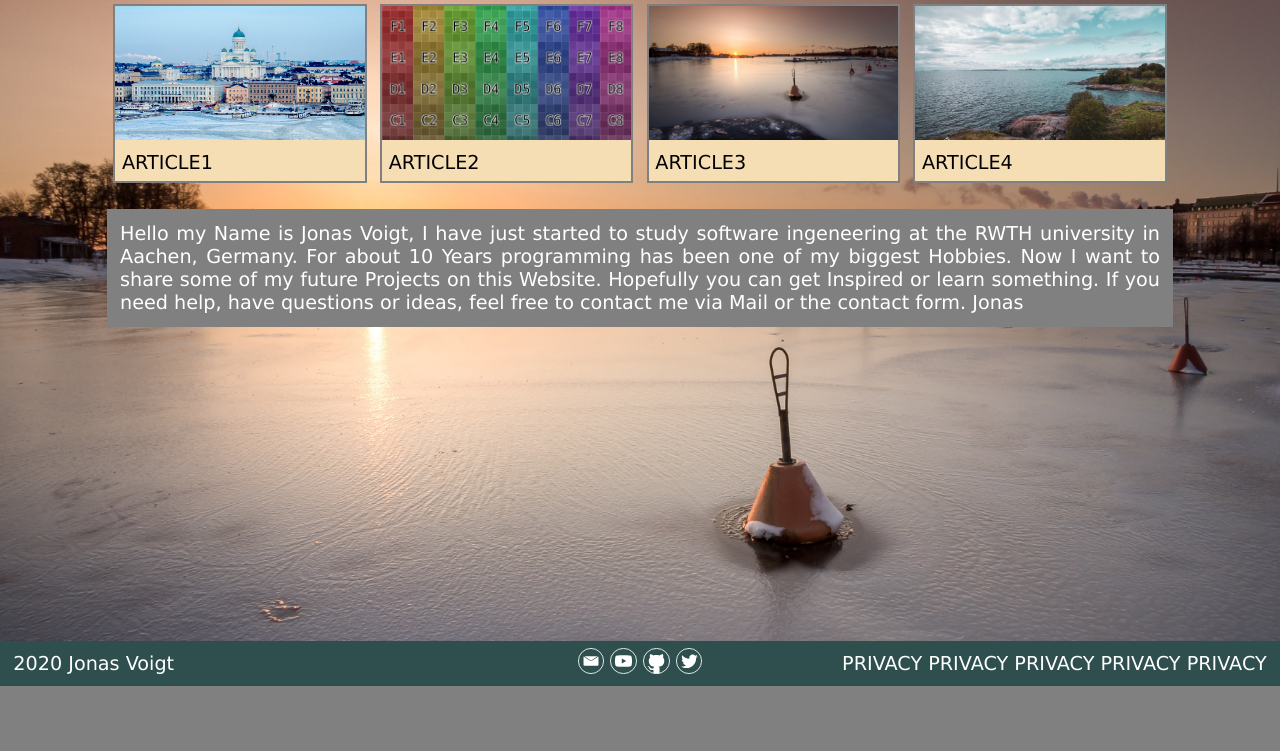
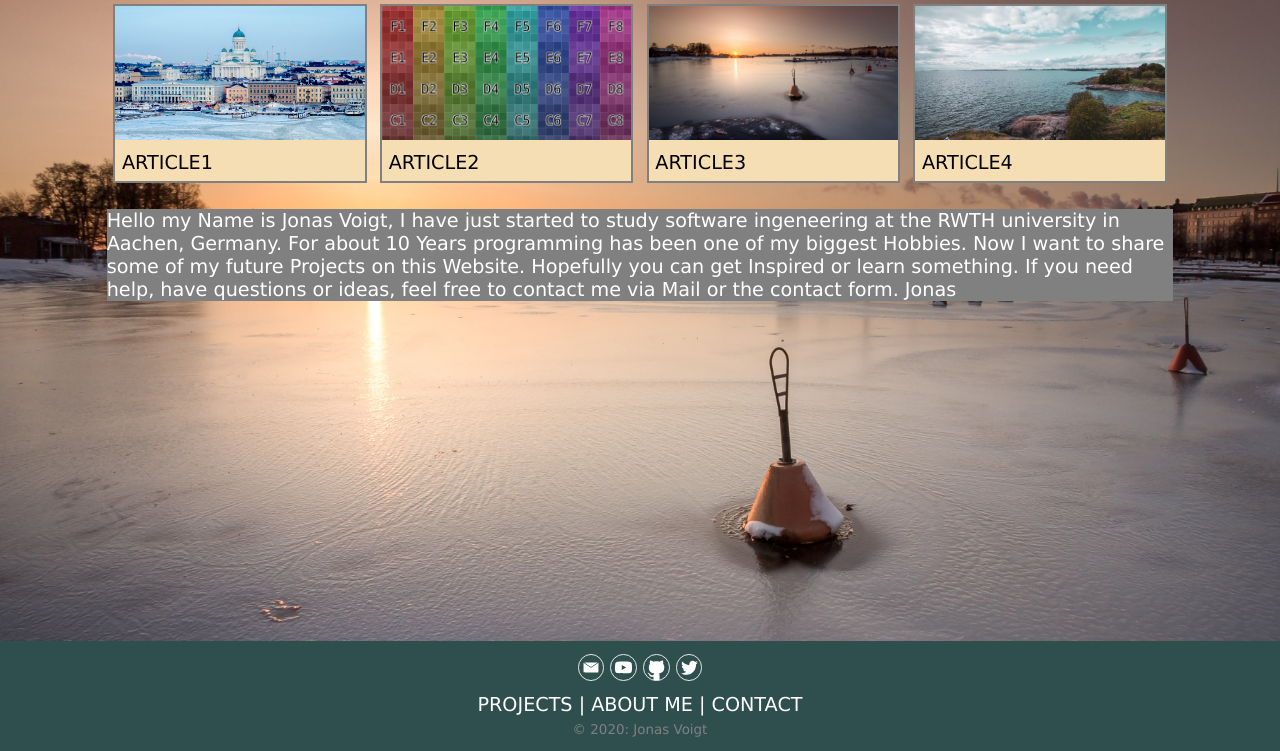
Before and after one commit to JonasVgt/Hompage-V1, a PHP site: page / in a window 1280 px wide. Shown: the part 159-910 px from the top of the page. Before the commit the page ends 845 px from the top, so only its background shows below. Run offline with PHP 8.4, Linux system fonts and the light colour scheme.

Commit message:
Updated footer

```diff
--- a/footer/footer.css
+++ b/footer/footer.css
@@ -1,23 +1,14 @@
 
 footer {
+    box-sizing: border-box;
     width: 100%;
     background-color: darkslategray;
-    display: grid;
-    grid-template-columns: 1fr auto 1fr;
-    align-items: center;
-}
-@media only screen and (max-width: 1000px) {
-footer{
-    grid-template-columns: auto;
-    grid-template-rows: auto auto auto;
-}
-
+    text-align: center;
+    padding: 5pt 5pt;
 }
 
 .footer-part{
-    margin: 0;
-    padding: 5pt 10pt;
-
+    margin: 5pt;
 }
 
 
@@ -29,12 +20,14 @@ footer{
 
 }
 
-#licence {
-    justify-self: start;
+#copyright {
+    margin: 5pt;
+    font-size: 0.7em;
+    color: gray;
 }
 
-.footer-link{
+
+.hidden-link{
     color: inherit;
     text-decoration: none;
-
-}
+  }
--- a/footer/footer.php
+++ b/footer/footer.php
@@ -3,8 +3,6 @@
 <link rel="stylesheet" type="text/css" href="footer/footer.css">
 
 <footer>
-    <p class="footer-part" id="licence">2020 Jonas Voigt</p>
-
     <div class="footer-part">
         <a href="mailto: jonas17voigt@gmail.com" target="_blank">
             <img class="social-media-link" src="Icons/Mail.svg" type="image/svg" /></a>
@@ -18,12 +16,15 @@
         <a href="https://twitter.com" target="_blank">
             <img class="social-media-link" src="Icons/Twitter.svg" type="image/svg" /></a>
     </div>
-    <div style="text-align: end" class="footer-part" >
-        <a div class="footer-link" href="privacy.php">PRIVACY</a>
-        <a div class="footer-link" href="privacy.php">PRIVACY</a>
-        <a div class="footer-link" href="privacy.php">PRIVACY</a>
-        <a div class="footer-link" href="privacy.php">PRIVACY</a>
-        <a div class="footer-link" href="privacy.php">PRIVACY</a>
+    <div  class="footer-part">
+        <a div class="hidden-link" href="privacy.php">PROJECTS</a> |
+        <a div class="hidden-link" href="privacy.php">ABOUT ME</a> |
+        <a div class="hidden-link" href="privacy.php">CONTACT</a>
+
     </div>
+    <p id="copyright"><a class="hidden-link" href="index.php">&copy; 2020: Jonas Voigt</a></p>
+
+
+
 
 </footer>
--- a/style.css
+++ b/style.css
@@ -50,10 +50,6 @@ header {
   text-decoration: underline;
 }
 
-p{
- padding: 10pt;
- text-align: justify;
-}
 
 
 .textbox{
```
